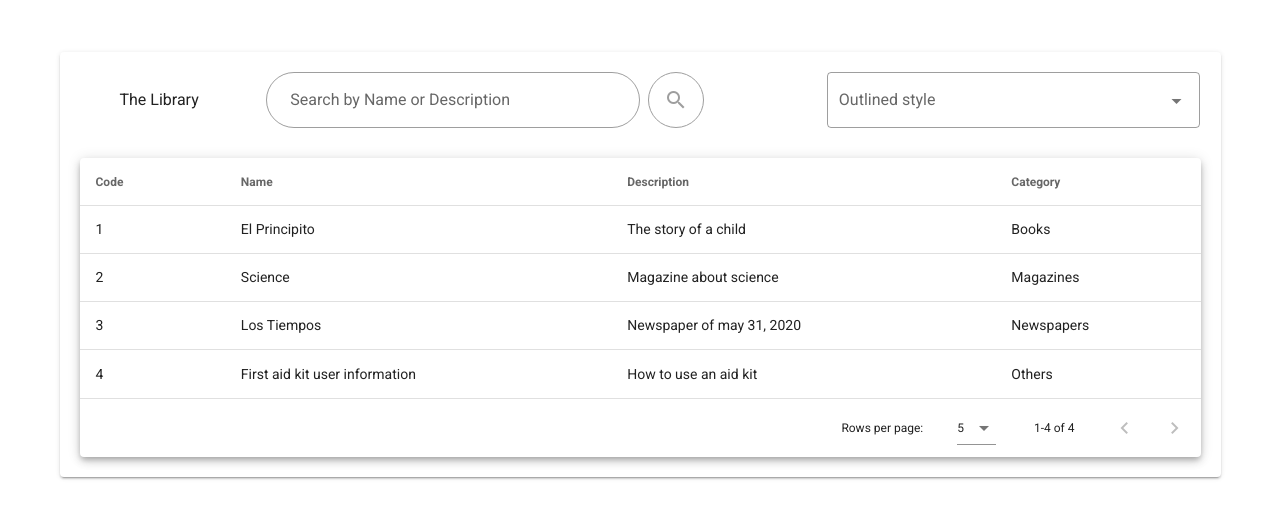
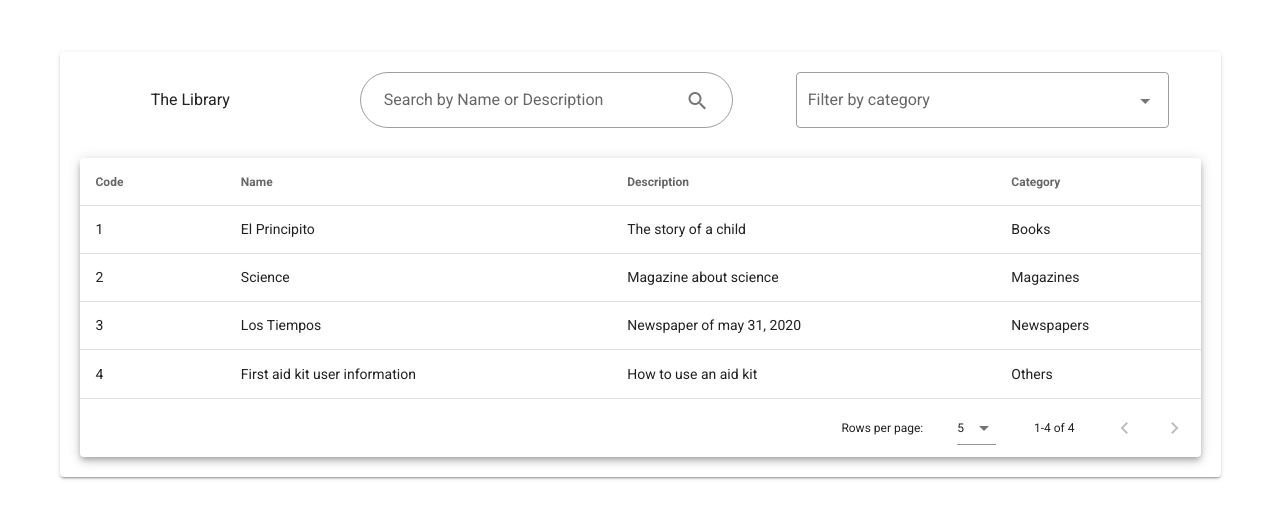
Before and after one commit to CarlaBarrientos/TheLibrary, a Vue app: page / in a window 1280 px wide. Shown: the top 518 px of the page. Built offline with nearby package versions, Linux system fonts and the light colour scheme.

Commit message:
Implementation of search by name or description

```diff
--- a/src/views/Home.vue
+++ b/src/views/Home.vue
@@ -9,27 +9,23 @@
           <v-flex md4>
             <v-text-field
               v-model="search"
+              append-icon="mdi-magnify"
               label="Search by Name or Description"
               outlined
               rounded
             ></v-text-field>
           </v-flex>
-          <v-flex md2>
-            <v-btn class="mx-2" outlined fab color="grey">
-              <v-icon>mdi-magnify</v-icon>
-            </v-btn>
-          </v-flex>
           <v-flex md4>
             <v-select
               :items="categories"
-              label="Outlined style"
+              label="Filter by category"
               outlined
             ></v-select>
           </v-flex>
           <v-flex md12>
             <v-data-table
               :headers="headers"
-              :items="itemsList"
+              :items="filteredList"
               :items-per-page="5"
               class="elevation-5"
             ></v-data-table>
@@ -81,6 +77,17 @@ export default {
       ],
       categories: ["All", "Books", "Magazines", "Newspapers", "Others"]
     };
+  },
+  computed: {
+    filteredList() {
+      return this.search === ""
+        ? this.itemsList
+        : this.itemsList.filter(
+            item =>
+              item.itemName === this.search ||
+              item.itemDescription === this.search
+          );
+    }
   }
 };
 </script>
```
